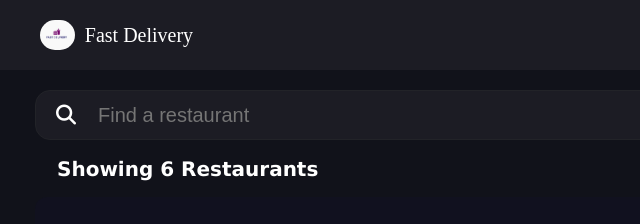
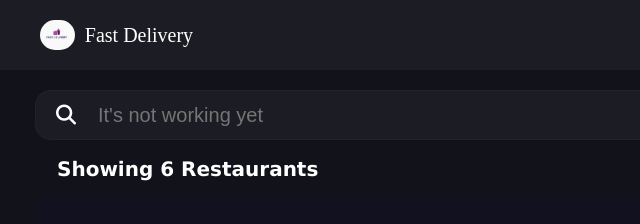
Before and after one commit to rriiaad/resto, a plain HTML site: page index.html in a window 1280 px wide. Shown: the top 224 px of the page, 0-640 px from the left. Drawn offline with Linux system fonts and the light colour scheme.

Commit message:
Update index.html

```diff
--- a/index.html
+++ b/index.html
@@ -30,7 +30,7 @@
           <input
             type="text"
             id="filter"
-            placeholder="Find a restaurant"
+            placeholder="It's not working yet "
             name="restoFilter"
           />
         </div>
```
